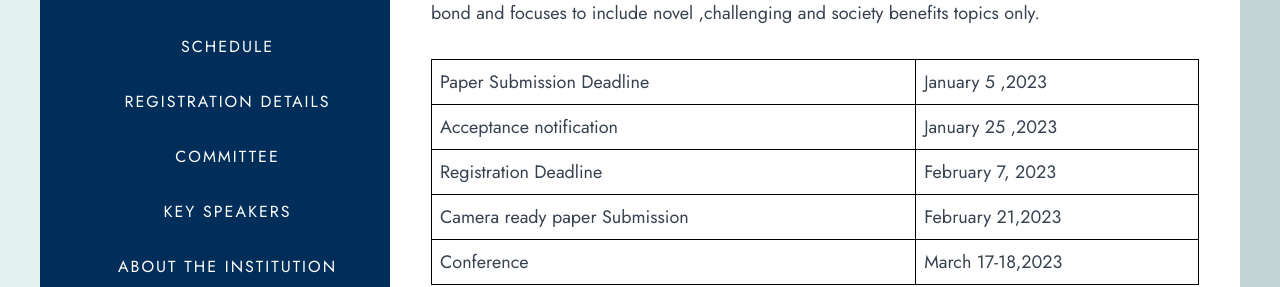
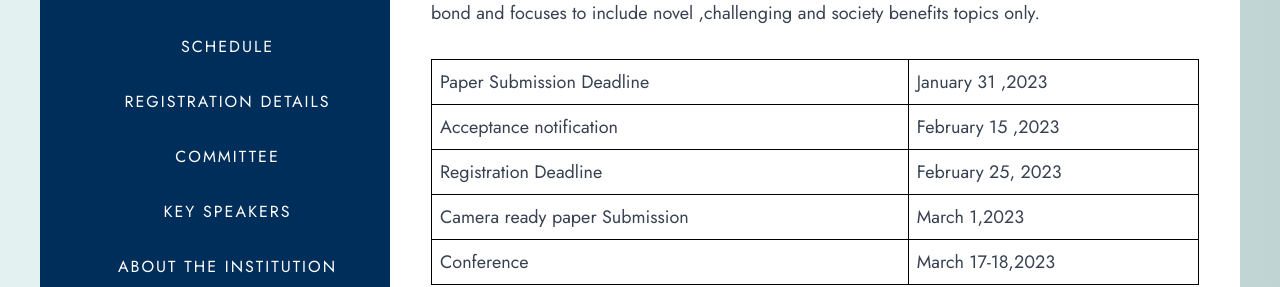
Before and after one commit to sigmaducc/ltce, a React (Vite) app: page /home in a window 1280 px wide. Shown: the part 558-845 px from the top of the page. Built offline with nearby package versions, Linux system fonts and the light colour scheme.

Commit message:
Schedule updated on home page

```diff
--- a/src/pages/Home.jsx
+++ b/src/pages/Home.jsx
@@ -33,19 +33,19 @@ function Home() {
         <table className="m-auto mt-8 w-full" border="1">
           <tr>
             <td>Paper Submission Deadline</td>
-            <td>January 5 ,2023</td>
+            <td>January 31 ,2023</td>
           </tr>
           <tr>
             <td>Acceptance notification</td>
-            <td>January 25 ,2023</td>
+            <td>February 15 ,2023</td>
           </tr>
           <tr>
             <td>Registration Deadline</td>
-            <td>February 7, 2023</td>
+            <td>February 25, 2023</td>
           </tr>
           <tr>
             <td>Camera ready paper Submission</td>
-            <td>February 21,2023</td>
+            <td>March 1,2023</td>
           </tr>
           <tr>
             <td>Conference</td>
```
